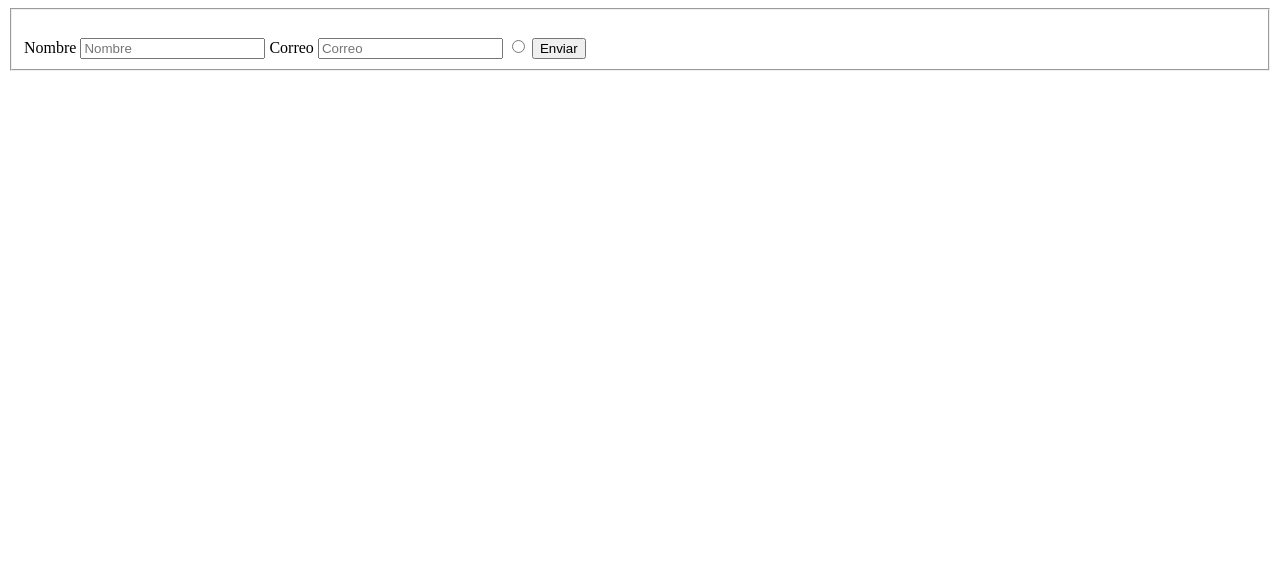
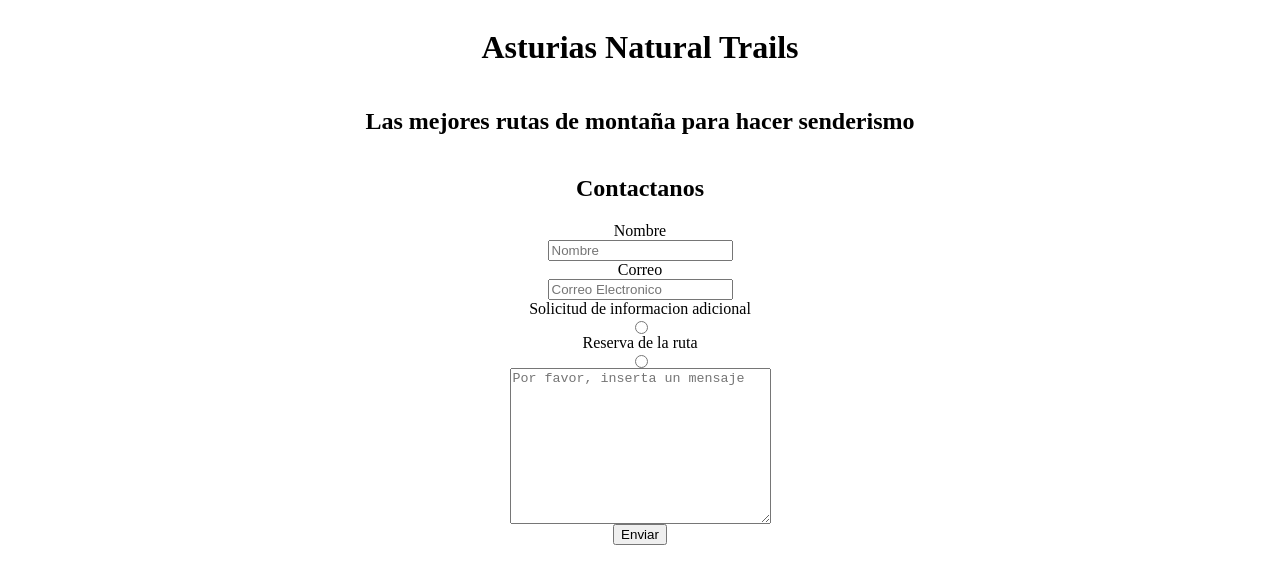
Before and after one commit to Alesso-ai/T5_EXAMEN_DIW_DWEC_ALEJANDRORUIZPRIETO, a plain HTML site: page index.html in a window 1280 px wide. Drawn offline with Linux system fonts and the light colour scheme.

Commit message:
20% de estilos

```diff
--- a/index.html
+++ b/index.html
@@ -8,25 +8,32 @@
     <link rel="shortcut icon" href="assets/Favicon.ico" type="image/x-icon">
 </head>
 <body>
-    <fieldset>
+
     <div class="container">
         <div class="main-form">
-            <h1></h1>
+            <h1>Asturias Natural Trails</h1>
+            <h2>Las mejores rutas de montaña para hacer senderismo</h2>
             <form action="templates/envioCorrecto.html" method="get">
                <div class="main-inputs">
+                <h2>Contactanos</h2>
                     <label for="name">Nombre</label>
                     <input type="text" name="name" id="name" placeholder="Nombre" >
+
                     <label for="email">Correo</label>
-                    <input type="email" name="email" id="email" placeholder="Correo">
+                    <input type="email" name="email" id="email" placeholder="Correo Electronico">
+
+                    <label for="informacion"> Solicitud de informacion adicional</label>
                     <input type="radio" name="Boton" id="botonRadio">
-                    <input type="submit" value="Enviar">
+
+                    <label for="reservaRuta">Reserva de la ruta</label>
+                    <input type="radio" name="Boton" id="botonRadio">
+
+                    <textarea name="textarea" id="cajaDeTexto" cols="30" rows="10" placeholder="Por favor, inserta un mensaje"></textarea>
+                    <input type="submit" value="Enviar" id="enviar">
                 </div>
             </form>
         </div>
-      </fieldset>
-
-
-
+    </div>
     <script src="js/script.js"></script>
 </body>
 </html>
--- a/styles/styles.css
+++ b/styles/styles.css
@@ -0,0 +1,31 @@
+
+:root{
+
+}
+
+.container{
+    width: 100%;
+    height: 100%;
+    display: flex;
+    flex-direction: column;
+    align-items: center;
+    justify-content: center;
+}
+
+.main-form{
+    width: 100%;
+    height: 100%;
+    display: flex;
+    flex-direction: column;
+    align-items: center;
+    justify-content: center;
+}
+
+.main-inputs{
+    width: 100%;
+    height: 100%;
+    display: flex;
+    flex-direction: column;
+    align-items: center;
+    justify-content: center;
+}
```
Also changed, not shown: js/script.js (line endings or trailing spaces).
